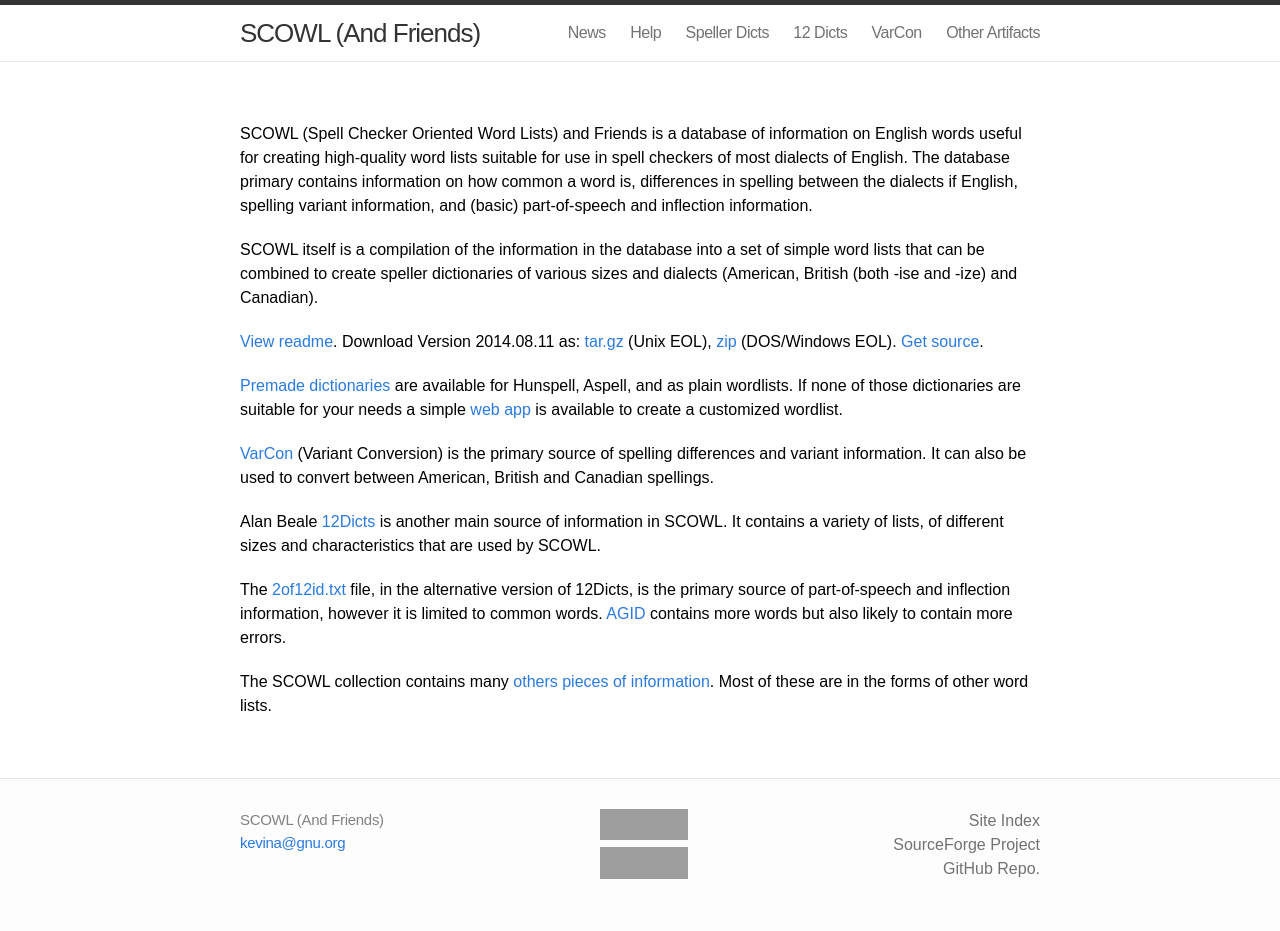
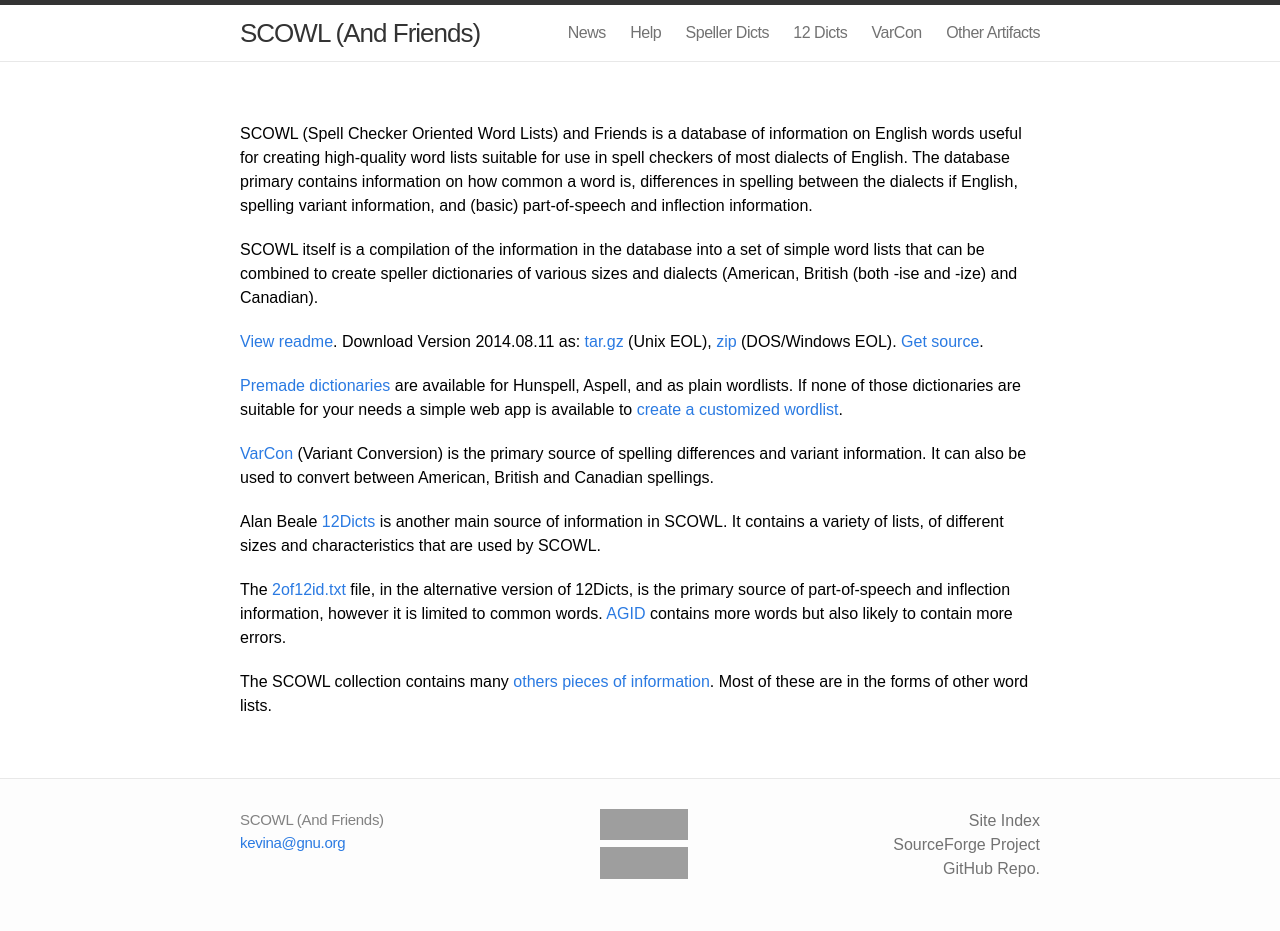
Before and after one commit to en-wl/wordlist, a Jekyll site: the page built from site/index.md, in a window 1280 px wide. Built offline with Jekyll 4.4.1, drawn with Linux system fonts in a browser that asks for light colours; Markdown is read by kramdown in place of the engine named in the settings; grey boxes are pictures that could not be loaded.

Commit message:
Tweak to the SCOWL homepage.

```diff
--- a/site/index.md
+++ b/site/index.md
@@ -22,8 +22,8 @@
 
 [Premade dictionaries](dicts) are available for Hunspell, Aspell, and
 as plain wordlists.  If none of those dictionaries are suitable for
-your needs a simple [web app](http://app.aspell.net/create) is
-available to create a customized wordlist.
+your needs a simple web app is available to
+[create a customized wordlist](http://app.aspell.net/create).
 
 [VarCon](varcon) (Variant Conversion) is the primary source of
 spelling differences and variant information.  It can also be used to
```
